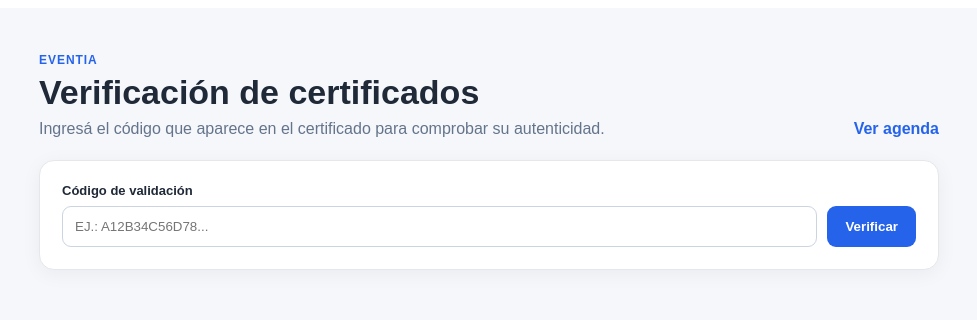
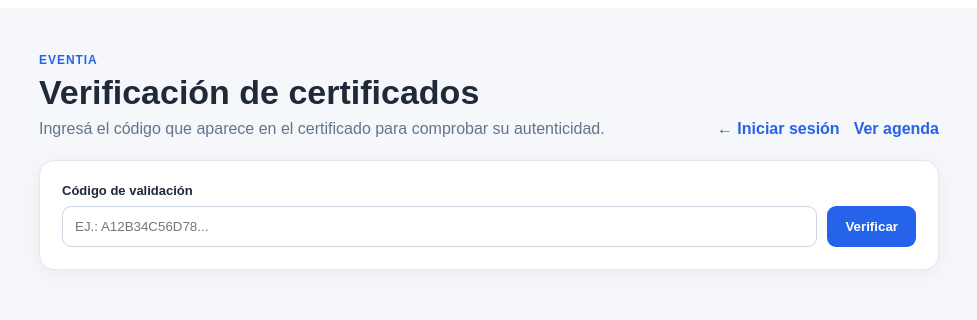
Before and after one commit to TobiasMiranda-FPUNA/Grupo-1-ING.-SOFT-II-Eventia, an Angular app in the folder frontend/: page /certificados/verificar in a window 1280 px wide. Shown: the top 320 px of the page, without its empty margins (151-1128 px from the left). Built offline with nearby package versions, Linux system fonts and the light colour scheme.

Commit message:
Se agrega opcion de volver atras en todas las pantallas

```diff
--- a/frontend/src/app/pages/agenda-publica/agenda-publica.html
+++ b/frontend/src/app/pages/agenda-publica/agenda-publica.html
@@ -5,7 +5,7 @@
       <h1>Agenda del evento</h1>
       <p>Consultá el cronograma por día y sala.</p>
     </div>
-    <div class="public-links"><a routerLink="/inscripciones" class="secondary-link">Inscribirme</a><a routerLink="/certificados/verificar" class="secondary-link">Verificar certificado</a></div>
+    <div class="public-links"><a [routerLink]="rutaInicio" class="secondary-link">← {{ textoInicio }}</a><a routerLink="/inscripciones" class="secondary-link">Inscribirme</a><a routerLink="/certificados/verificar" class="secondary-link">Verificar certificado</a></div>
   </header>
 
   <section class="selector-card">
--- a/frontend/src/app/pages/agenda-publica/agenda-publica.ts
+++ b/frontend/src/app/pages/agenda-publica/agenda-publica.ts
@@ -5,6 +5,7 @@ import { ActivatedRoute, RouterLink } from '@angular/router';
 import { finalize } from 'rxjs';
 import { Actividad, ActividadesService } from '../../services/actividades';
 import { Evento, EventosService } from '../../services/eventos';
+import { AuthService } from '../../services/auth';
 
 @Component({
   selector: 'app-agenda-publica',
@@ -16,6 +17,11 @@ export class AgendaPublica implements OnInit {
   private route = inject(ActivatedRoute);
   private eventosService = inject(EventosService);
   private actividadesService = inject(ActividadesService);
+  private auth = inject(AuthService);
+
+  // Con sesión vuelve a la pantalla principal; sin sesión, al login.
+  rutaInicio = this.auth.isLoggedIn() ? '/inicio' : '/login';
+  textoInicio = this.auth.isLoggedIn() ? 'Volver al inicio' : 'Iniciar sesión';
 
   eventos = signal<Evento[]>([]);
   actividades = signal<Actividad[]>([]);
--- a/frontend/src/app/pages/certificado-verificacion/certificado-verificacion.html
+++ b/frontend/src/app/pages/certificado-verificacion/certificado-verificacion.html
@@ -5,7 +5,7 @@
       <h1>Verificación de certificados</h1>
       <p>Ingresá el código que aparece en el certificado para comprobar su autenticidad.</p>
     </div>
-    <a routerLink="/agenda" class="secondary-link">Ver agenda</a>
+    <div class="public-links"><a [routerLink]="rutaInicio" class="secondary-link">← {{ textoInicio }}</a><a routerLink="/agenda" class="secondary-link">Ver agenda</a></div>
   </header>
 
   <section class="search-card">
--- a/frontend/src/app/pages/certificado-verificacion/certificado-verificacion.scss
+++ b/frontend/src/app/pages/certificado-verificacion/certificado-verificacion.scss
@@ -14,3 +14,6 @@
 .certificate-data { display:grid; grid-template-columns:1fr 1fr; gap:12px; text-align:left; margin:25px 0; } .certificate-data div { background:#f8fafc; border-radius:10px; padding:13px; } .certificate-data span { display:block; color:#64748b; font-size:12px; margin-bottom:4px; } .code { font-family:monospace; word-break:break-all; }
 .download-button { margin-bottom:10px; } .certificate-card small { display:block; color:#64748b; }
 @media (max-width:650px){ .verify-header{align-items:flex-start;flex-direction:column}.search-row{flex-direction:column}.certificate-data{grid-template-columns:1fr} }
+
+
+.public-links { display:flex; gap:14px; flex-wrap:wrap; align-items:center; }
--- a/frontend/src/app/pages/certificado-verificacion/certificado-verificacion.ts
+++ b/frontend/src/app/pages/certificado-verificacion/certificado-verificacion.ts
@@ -7,6 +7,7 @@ import {
   CertificadoVerificado,
   CertificadosService,
 } from '../../services/certificados';
+import { AuthService } from '../../services/auth';
 
 @Component({
   selector: 'app-certificado-verificacion',
@@ -17,6 +18,11 @@ import {
 export class CertificadoVerificacion implements OnInit {
   private route = inject(ActivatedRoute);
   private certificadosService = inject(CertificadosService);
+  private auth = inject(AuthService);
+
+  // Con sesión vuelve a la pantalla principal; sin sesión, al login.
+  rutaInicio = this.auth.isLoggedIn() ? '/inicio' : '/login';
+  textoInicio = this.auth.isLoggedIn() ? 'Volver al inicio' : 'Iniciar sesión';
 
   codigo = '';
   buscando = signal(false);
--- a/frontend/src/app/pages/inscripcion-publica/inscripcion-publica.html
+++ b/frontend/src/app/pages/inscripcion-publica/inscripcion-publica.html
@@ -5,7 +5,7 @@
       <h1>Inscripción a eventos</h1>
       <p>Completá tus datos y el sistema te informará el estado de tu inscripción.</p>
     </div>
-    <div class="public-links"><a routerLink="/agenda" class="secondary-link">Ver agenda</a><a routerLink="/certificados/verificar" class="secondary-link">Verificar certificado</a></div>
+    <div class="public-links"><a [routerLink]="rutaInicio" class="secondary-link">← {{ textoInicio }}</a><a routerLink="/agenda" class="secondary-link">Ver agenda</a><a routerLink="/certificados/verificar" class="secondary-link">Verificar certificado</a></div>
   </header>
 
   @if (cargando()) {
--- a/frontend/src/app/pages/inscripcion-publica/inscripcion-publica.ts
+++ b/frontend/src/app/pages/inscripcion-publica/inscripcion-publica.ts
@@ -13,6 +13,7 @@ import {
   InscripcionesService,
   RolParticipantePublico,
 } from '../../services/inscripciones';
+import { AuthService } from '../../services/auth';
 
 @Component({
   selector: 'app-inscripcion-publica',
@@ -25,6 +26,11 @@ export class InscripcionPublica implements OnInit {
   private route = inject(ActivatedRoute);
   private eventosService = inject(EventosService);
   private inscripcionesService = inject(InscripcionesService);
+  private auth = inject(AuthService);
+
+  // Con sesión vuelve a la pantalla principal; sin sesión, al login.
+  rutaInicio = this.auth.isLoggedIn() ? '/inicio' : '/login';
+  textoInicio = this.auth.isLoggedIn() ? 'Volver al inicio' : 'Iniciar sesión';
 
   eventos = signal<Evento[]>([]);
   roles = signal<RolParticipantePublico[]>([]);
```
